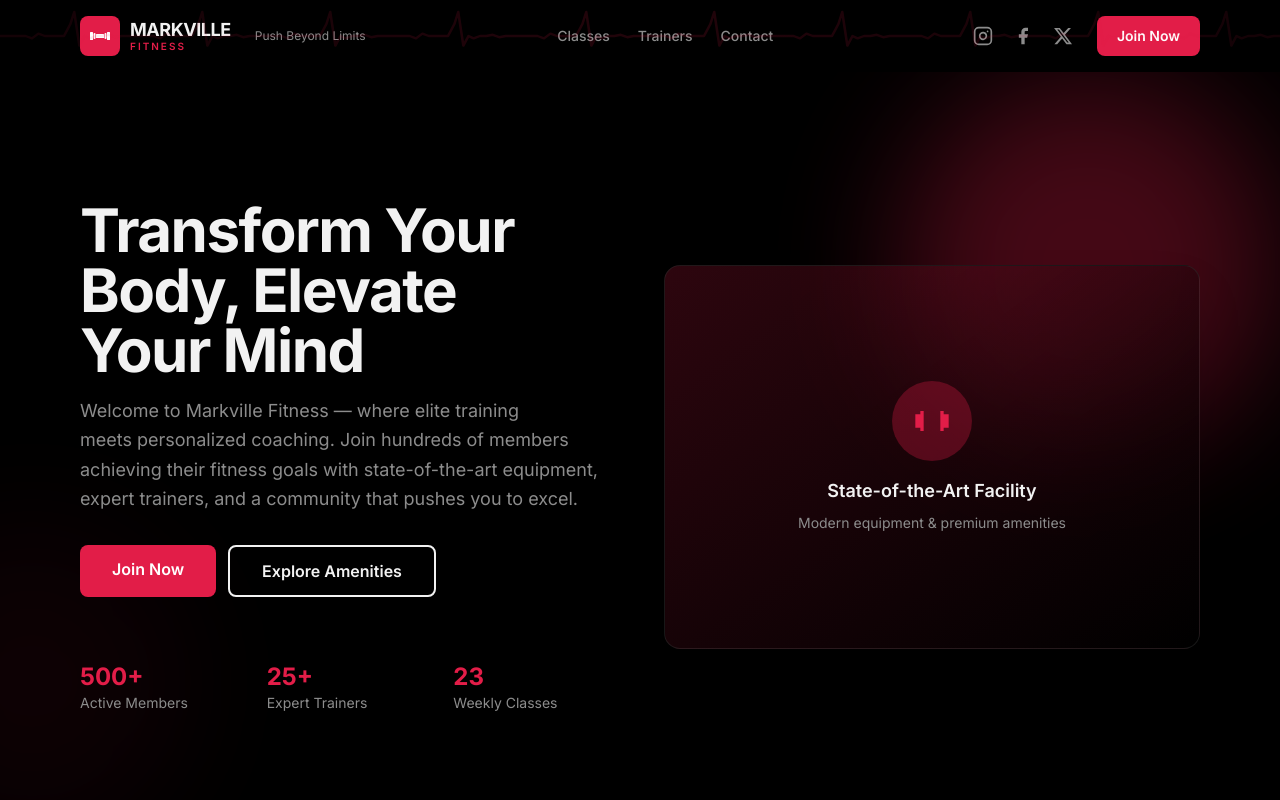
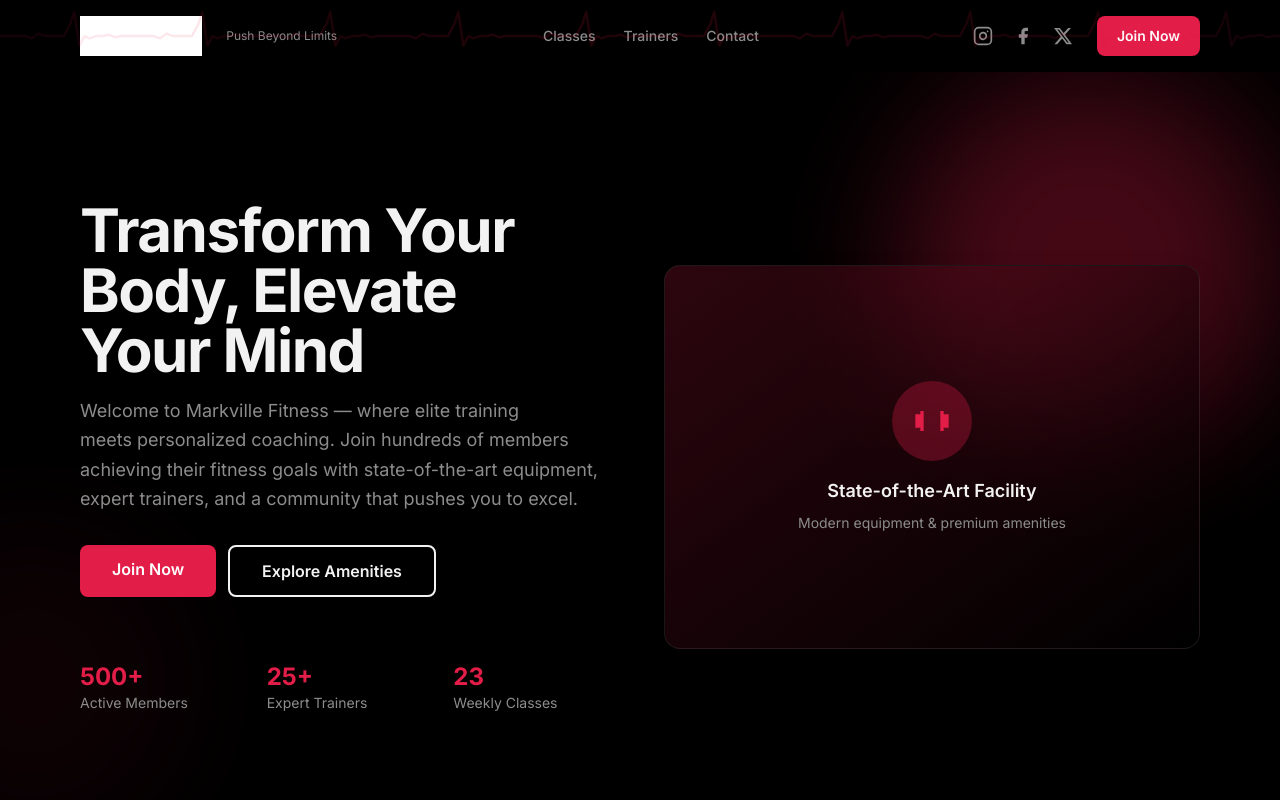
Before and after one commit to Eochristo/Markville-fitness, a Next.js app: page / in a window 1280 px wide. Shown: the top 800 px of the page. Built offline with nearby package versions, Linux system fonts and the light colour scheme.

Commit message:
feat: update header with Markville Fitness logo
Add and style logo image to match dark theme colors.

```diff
--- a/components/layout/site-header.tsx
+++ b/components/layout/site-header.tsx
@@ -2,6 +2,7 @@
 
 import { useState, useEffect } from "react"
 import Link from "next/link"
+import Image from "next/image"
 import { cn } from "@/lib/utils"
 import { LiveHeartRateMonitor } from "./live-heart-rate-monitor"
 
@@ -102,34 +103,15 @@ export function SiteHeader() {
       <div className="mx-auto flex max-w-6xl items-center justify-between px-4 py-4">
         {/* Logo + Slogan */}
         <div className="flex items-center gap-3">
-          <Link href="/" className="group flex items-center gap-2.5">
-            {/* Dumbbell icon as logo mark */}
-            <div className="flex h-10 w-10 items-center justify-center rounded-lg bg-primary">
-              <svg
-                viewBox="0 0 24 24"
-                fill="currentColor"
-                className="h-6 w-6 text-primary-foreground"
-              >
-                {/* Left plate */}
-                <rect x="2" y="8" width="3" height="8" rx="0.5" />
-                {/* Left handle */}
-                <rect x="5.5" y="9" width="2" height="6" rx="1" />
-                {/* Center bar */}
-                <rect x="8" y="10" width="8" height="4" rx="0.5" />
-                {/* Right handle */}
-                <rect x="16.5" y="9" width="2" height="6" rx="1" />
-                {/* Right plate */}
-                <rect x="19" y="8" width="3" height="8" rx="0.5" />
-              </svg>
-            </div>
-            <div className="flex flex-col">
-              <span className="text-lg font-bold tracking-tight text-foreground leading-none">
-                MARKVILLE
-              </span>
-              <span className="text-[10px] font-semibold uppercase tracking-[0.2em] text-primary leading-none mt-0.5">
-                Fitness
-              </span>
-            </div>
+          <Link href="/" className="group flex items-center">
+            <Image
+              src="/images/markville-logo.png"
+              alt="Markville Fitness"
+              width={140}
+              height={50}
+              className="h-10 w-auto brightness-0 invert"
+              priority
+            />
           </Link>
           <span className="ml-3 hidden text-xs text-muted-foreground lg:block">
             Push Beyond Limits
```
Also changed, not shown: public/images/markville-logo.png (added).
